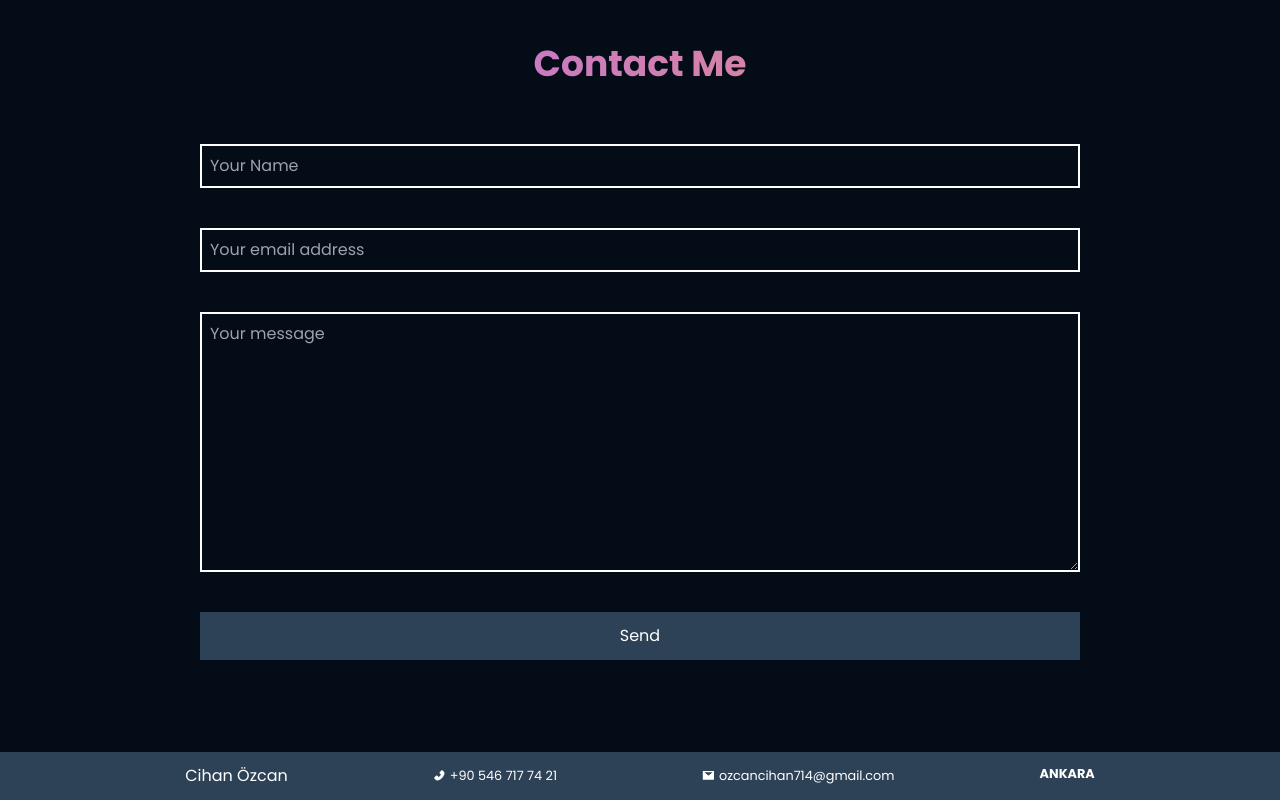
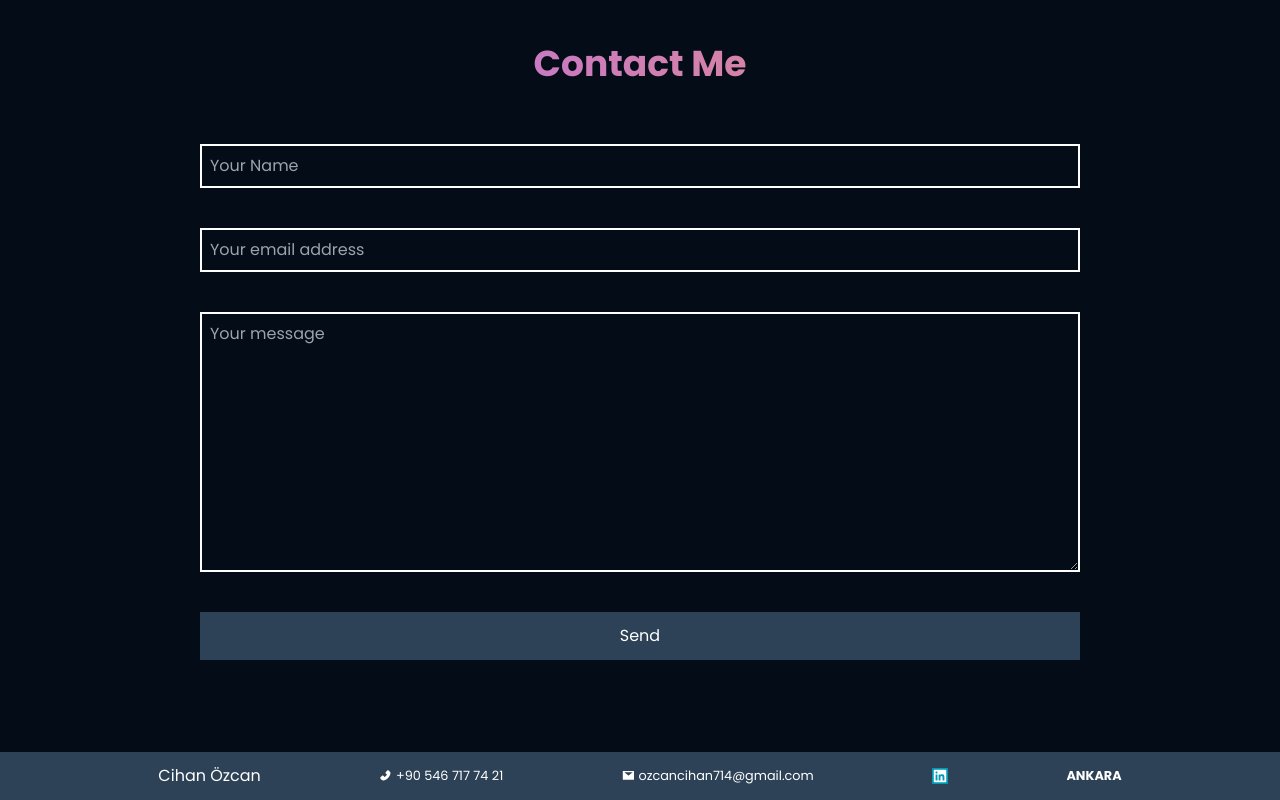
Before and after one commit to Anzcyent/my-portfolio, a React (Vite) app: page / in a window 1280 px wide. Shown: the part 6701-7501 px from the top of the page. Built offline with nearby package versions, Linux system fonts and the light colour scheme.

Commit message:
Footer and Projects design change

```diff
--- a/src/components/Footer.jsx
+++ b/src/components/Footer.jsx
@@ -1,10 +1,10 @@
 import React from "react";
-import { AiFillPhone, AiFillMail } from "react-icons/ai";
+import { AiFillPhone, AiFillMail, AiFillLinkedin } from "react-icons/ai";
 
 const Footer = () => {
   return (
     <footer className="bg-dark text-white font-poppins p-3">
-      <div className="wrapper flex justify-evenly">
+      <div className="wrapper flex justify-evenly items-center">
         <h5>Cihan Özcan</h5>
 
         <small className="flex items-center justify-center gap-1">
@@ -17,6 +17,14 @@ const Footer = () => {
           ozcancihan714@gmail.com
         </small>
 
+        <a
+          href="https://www.linkedin.com/in/cihan-özcan-27a94a284/"
+          className="font-bold hover-and-scale bg-aqua"
+          target="_blank"
+        >
+          <AiFillLinkedin />
+        </a>
+
         <small className="font-bold">ANKARA</small>
       </div>
     </footer>
--- a/src/containers/Projects/Projects.jsx
+++ b/src/containers/Projects/Projects.jsx
@@ -17,7 +17,7 @@ const Projects = () => {
   useEffect(() => {
     const handleScroll = () => {
       if (isDesktopOrLaptop) {
-        if (window.scrollY > 2332 && window.scrollY < 3500) {
+        if (window.scrollY > 2832 && window.scrollY < 3500) {
           setRenderAnimation(true);
         }
       } else {
```
